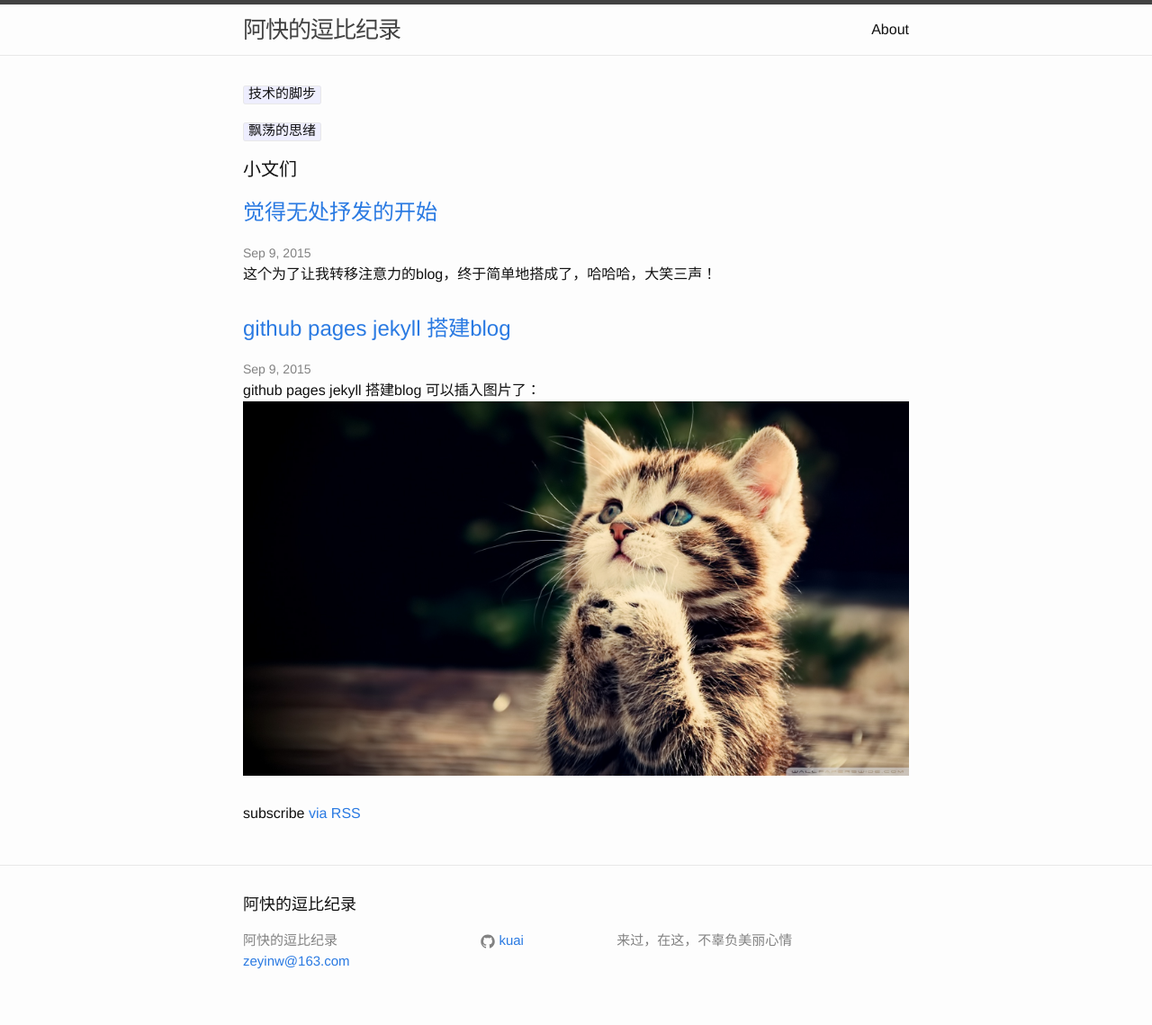
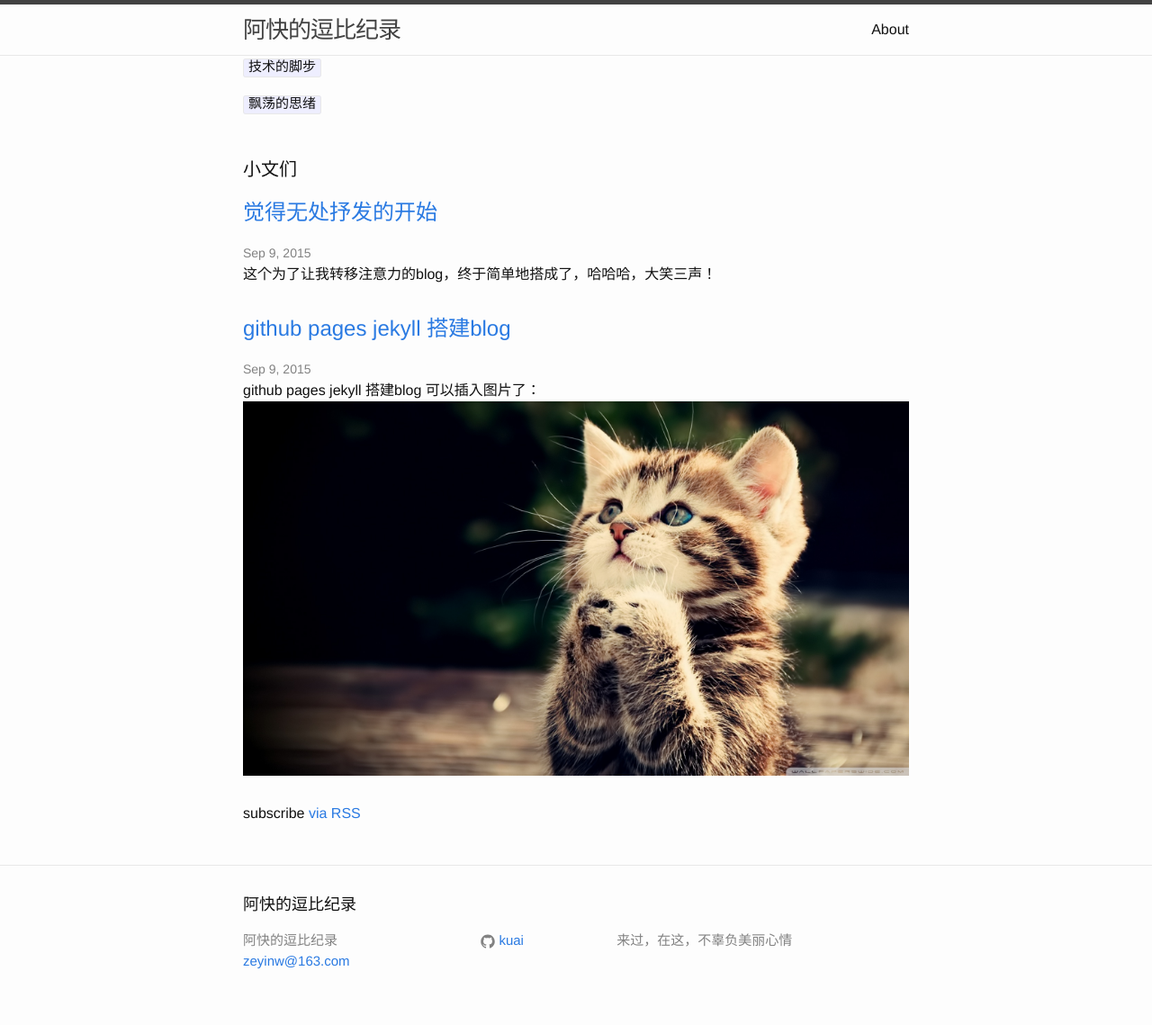
Before and after one commit to kuai/blog, a Jekyll site: the page built from index.html, in a window 1280 px wide. Shown: the whole page at 90% size. Built offline with Jekyll 4.4.1, drawn with Linux system fonts in a browser that asks for light colours.

Commit message:
wrapper layout

```diff
--- a/_layouts/default.html
+++ b/_layouts/default.html
@@ -7,7 +7,7 @@
 
     {% include header.html %}
 
-    <div class="page-content">
+    <div class="content-wrapper">
       <div class="wrapper">
         {{ content }}
       </div>
--- a/index.html
+++ b/index.html
@@ -8,7 +8,7 @@
 </p>
 {% endfor %}
 </aside>
-<div class="home">
+<div class="page-content">
 
   <h1 class="page-heading">小文们</h1>
 
```
